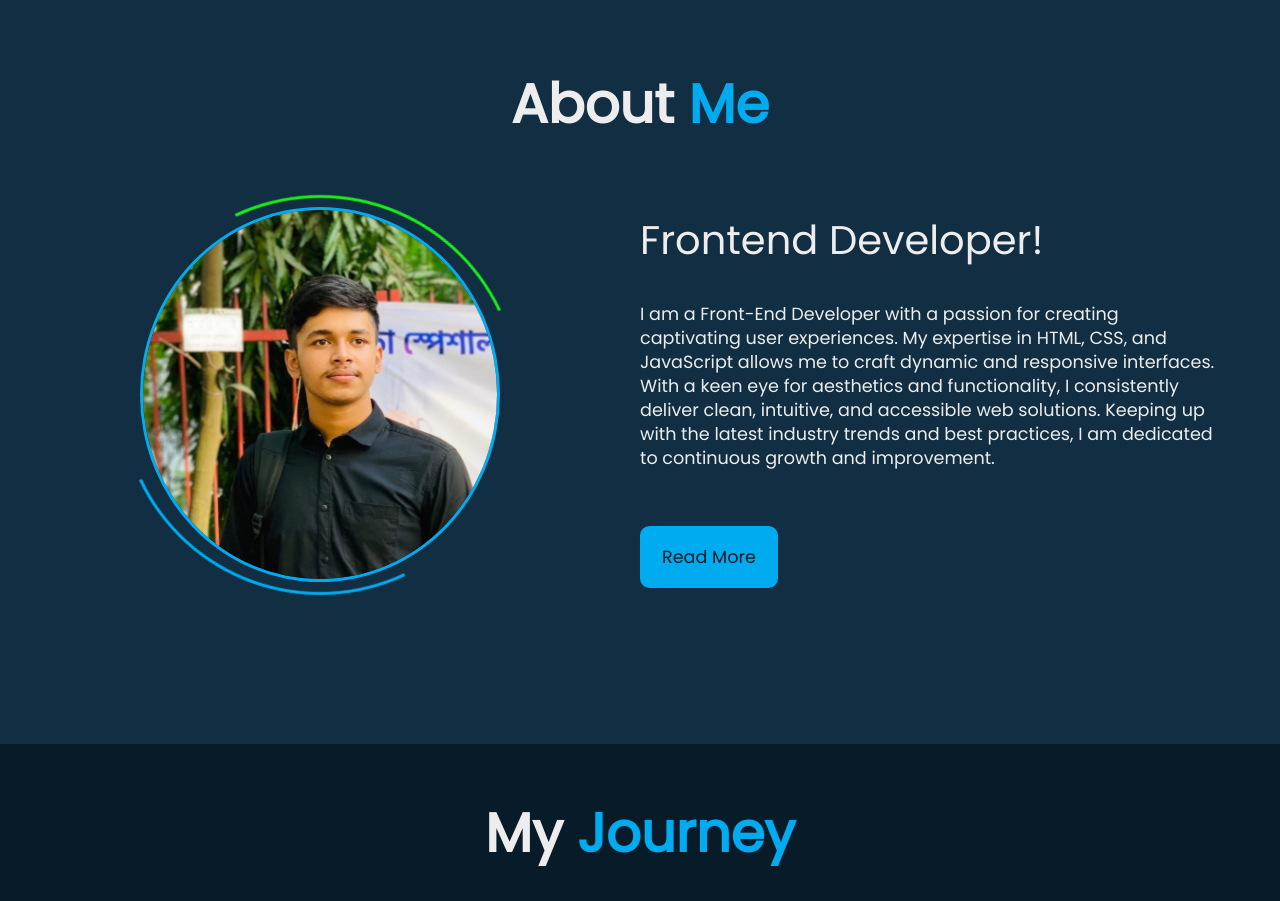
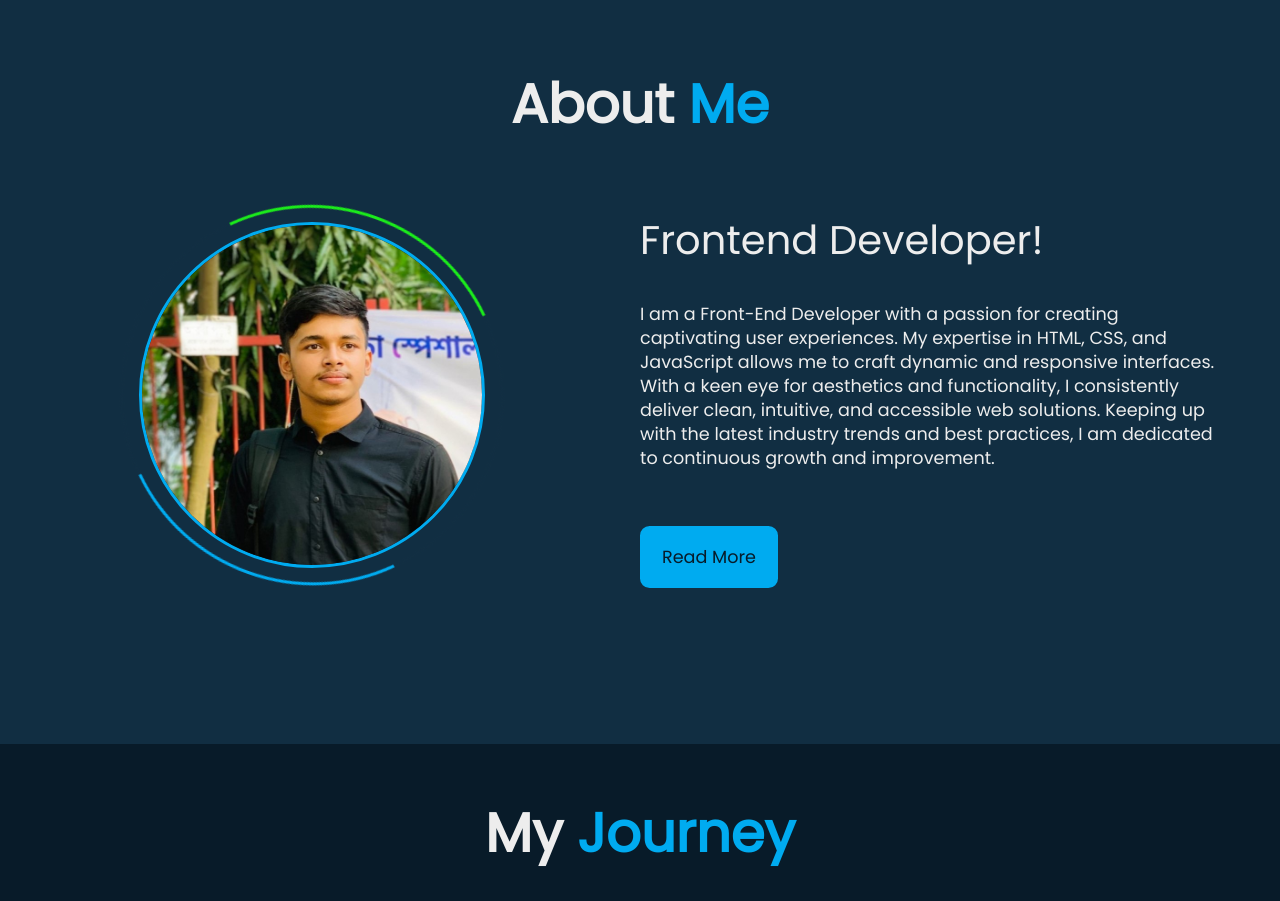
Before and after one commit to ashfakhossain15/portfolio-ashfakhossain15, a React (Vite) app: page /about in a window 1280 px wide. Shown: the part 800-1701 px from the top of the page. Built offline with nearby package versions, Linux system fonts and the light colour scheme.

Commit message:
circle-spin modified

```diff
--- a/package.json
+++ b/package.json
@@ -3,6 +3,9 @@
   "private": true,
   "version": "0.0.0",
   "type": "module",
+  "workspaces": [
+    "packages/*"
+  ],
   "scripts": {
     "dev": "vite",
     "build": "vite build",
--- a/src/Components/Pages/About/About.jsx
+++ b/src/Components/Pages/About/About.jsx
@@ -11,7 +11,7 @@ const About = () => {
             style={{ "--i": "1" }}
           ></span>
         </h1>
-        <div className="flex flex-col  md:grid md:grid-cols-2 items-center md:justify-around  px-10 md:px-8 lg:px-16 mt-8">
+        <div className="flex flex-col  md:grid md:grid-cols-2 items-center md:justify-around  px-8 md:px-8 lg:px-16 mt-8">
           <div className="about-img relative md:ml-5 lg:ml-14 ">
             <img src="/1671526779462-01.jpeg" alt="" />
             <span className="circle-spin"></span>
@@ -43,14 +43,13 @@ const About = () => {
               ></span>{" "}
             </p>
             <div className="btn-box buttons relative ">
-
               <Link className="button-box  my-6 px-5 py-4">
                 <button className="font-light">Read More </button>
               </Link>
               <span
-            className="animate about-head absolute "
-            style={{ "--i": "5" }}
-          ></span>
+                className="animate about-head absolute "
+                style={{ "--i": "5" }}
+              ></span>
             </div>
           </div>
         </div>
--- a/src/Components/layout/Main.jsx
+++ b/src/Components/layout/Main.jsx
@@ -13,7 +13,7 @@ const Main = () => {
   const handleScroll = () => {
     const sections = document.querySelectorAll("section");
     sections.forEach((section) => {
-      const sectionTop = section.offsetTop - 190;
+      const sectionTop = section.offsetTop - 200;
       const sectionHeight = section.clientHeight;
       if (
         window.scrollY >= sectionTop &&
--- a/src/index.css
+++ b/src/index.css
@@ -100,7 +100,6 @@ nav a:hover {
 
   z-index: 1;
 }
-
 
 .content-bio {
   width: 37.2rem;
@@ -246,8 +245,8 @@ nav a:hover {
 }
 .about-img {
   position: relative;
-  width: 25rem;
-  height: 25rem;
+  width: 24rem;
+  height: 24rem;
   border-radius: 50%;
   display: flex;
   align-items: center;
@@ -255,14 +254,15 @@ nav a:hover {
 }
 .about-img img {
   border: 0.2rem solid var(--main-color);
-  border-radius: 50%;
+  border-radius: 52%;
   width: 90%;
+  height: 90%;
 }
 .about-img .circle-spin {
   position: absolute;
   top: 50%;
   left: 50%;
-  width: 100%;
+  width: 99%;
   transform: translate(-50%, -50%) rotate(0);
   height: 100%;
   border-radius: 50%;
```
Also changed, not shown: .yarnrc.yml (added), 1 other file (tests, documents, lock files or other folders).
